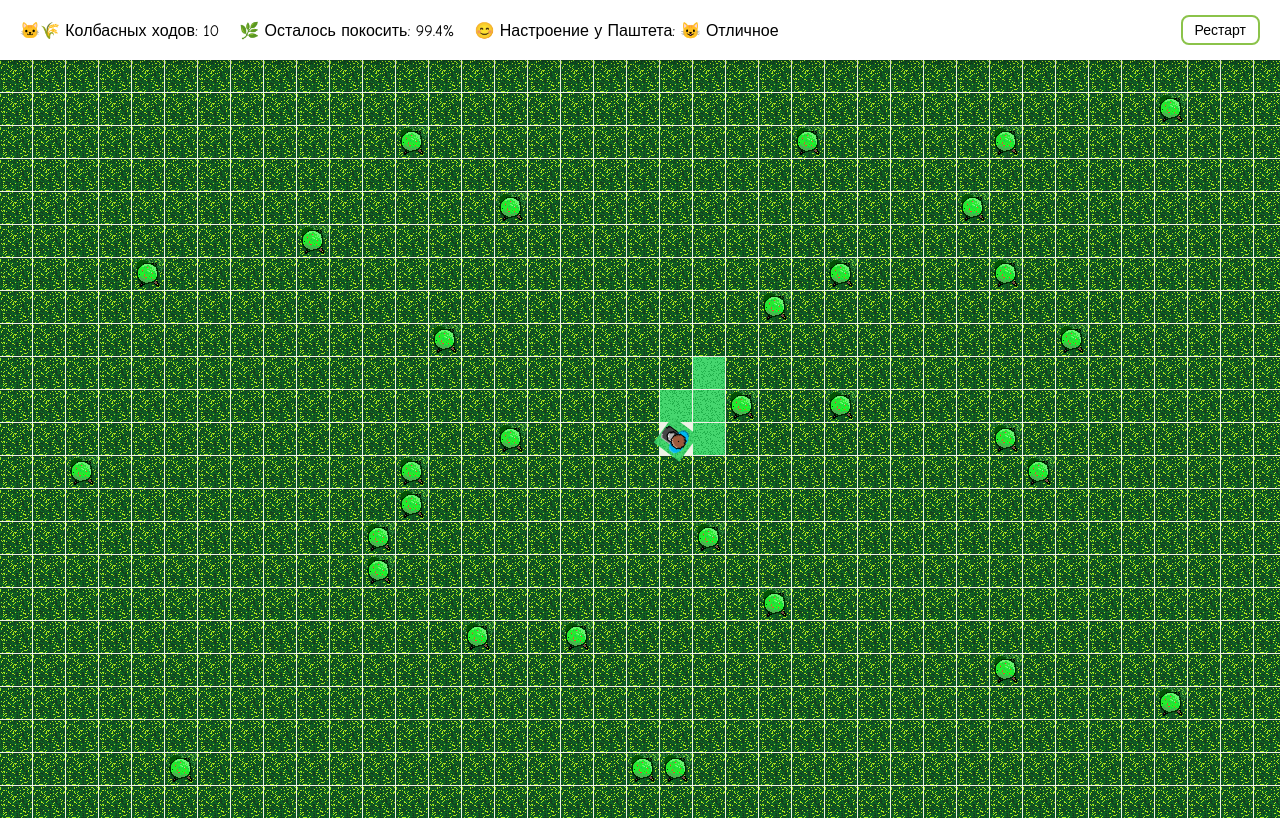
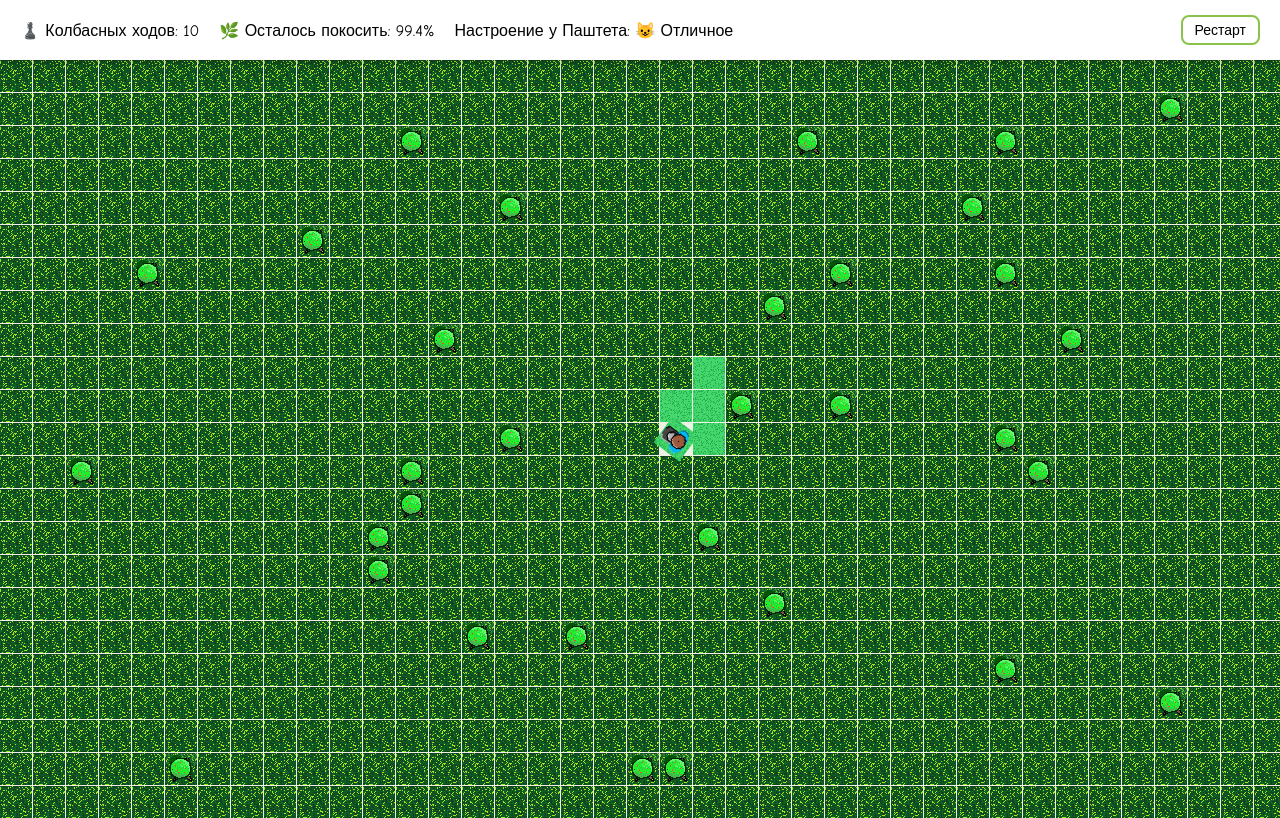
Before and after one commit to jisujil57/pashtet, a plain HTML site: page index.html in a window 1280 px wide. Shown: the top 818 px of the page. Drawn offline with Linux system fonts and the light colour scheme.

Commit message:
Initial commit

```diff
--- a/index.html
+++ b/index.html
@@ -3,7 +3,7 @@
 <head>
 <meta charset="UTF-8">
 <meta name="viewport" content="width=device-width, initial-scale=1.0">
-<title>Косилка травы с пиксель-арт</title>
+<title>Паштет Коси</title>
 <style>
   html, body {
     margin: 0;
@@ -184,9 +184,9 @@ function updateStats() {
   if(avgVisits>2) mood='😕 Немного расстроен';
   if(avgVisits>4) mood='😾 Плохое';
 
-  document.getElementById('moves').textContent = `🐱‍🌾 Колбасных ходов: ${moveCount}`;
+  document.getElementById('moves').textContent = `♟️ Колбасных ходов: ${moveCount}`;
   document.getElementById('left').textContent = `🌿 Осталось покосить: ${leftPct}%`;
-  document.getElementById('mood').textContent = `😊 Настроение у Паштета: ${mood}`;
+  document.getElementById('mood').textContent = `Настроение у Паштета: ${mood}`;
 }
 
 function movePlayer() {
```
